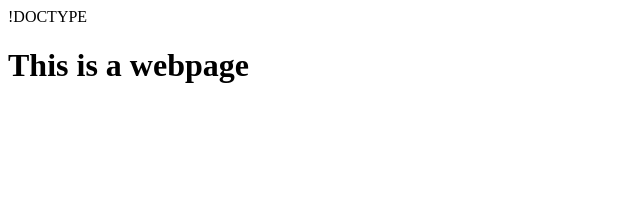
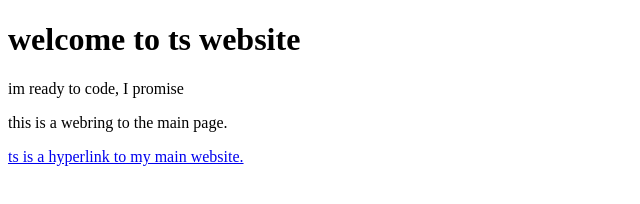
Before and after one commit to wessypoo/senio-capstone, a plain HTML site: page webpage.html in a window 1280 px wide. Shown: the whole page, without its empty margins (0-640 px from the left). Drawn offline with Linux system fonts and the light colour scheme.

Commit message:
commit index.html

```diff
--- a/webpage.html
+++ b/webpage.html
@@ -1,5 +1,12 @@
-!DOCTYPE <html>
-    <body>
-    <h1>This is a webpage</h1>
-    </body>
-</html>
+<!DOCTYPE html>
+<html lang="en">
+<head>
+    <meta charset="UTF-8">
+    <meta name="viewport" content="width=device-width, initial-scale=1.0">
+    <title>Document</title>
+</head>
+<body>
+    <h1>welcome to ts website</h1>
+    <p>im ready to code, I promise</p>
+    <p>this is a webring to the main page.</p>
+    <p><a href="index.html">ts is a hyperlink to my main website.</a></p>
```
Also changed, not shown: index.html (+1 -11 lines), Webring.html (added).
